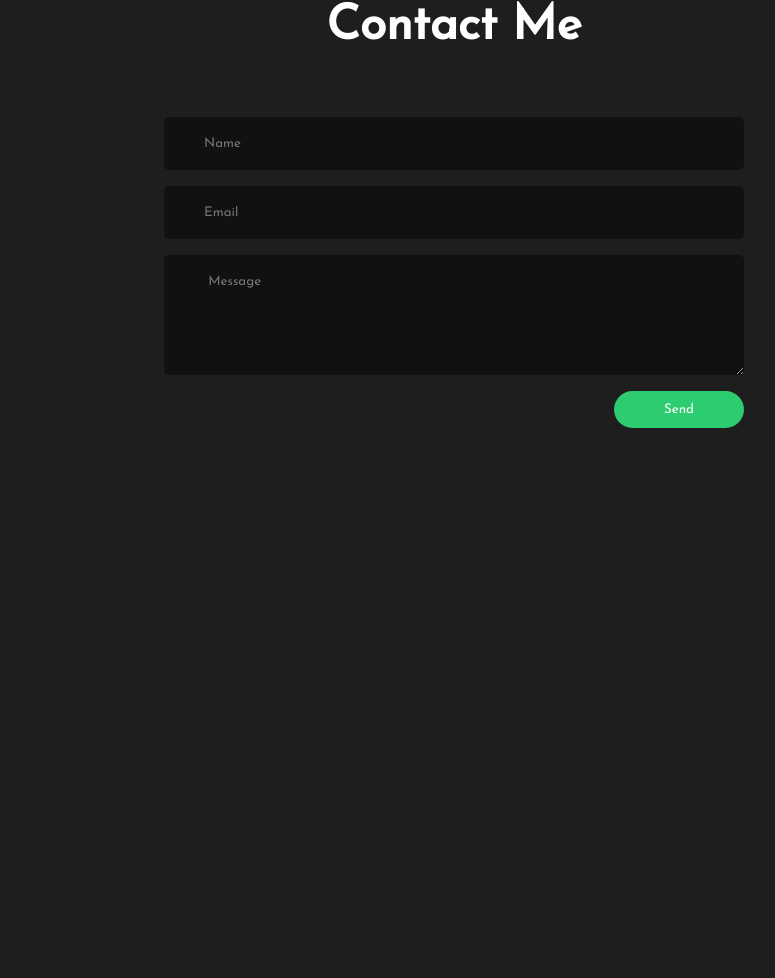
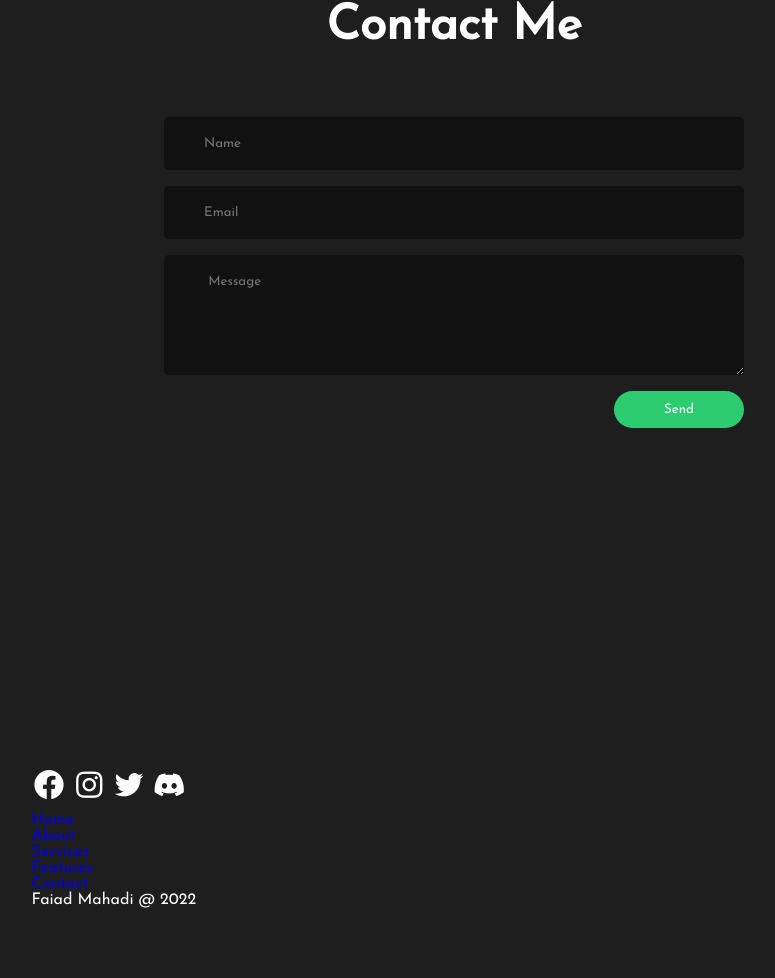
Before and after one commit to faiadmahadi/faiadmahadi.github.io, a plain HTML site: page index.html in a window 1280 px wide. Shown: the part 2510-3488 px from the top of the page, without its empty margins (186-961 px from the left). Before the commit the page ends 3207 px from the top, so only its background shows below. Drawn offline with nearby package versions, Linux system fonts and the light colour scheme.

Commit message:
Update index.html

```diff
--- a/index.html
+++ b/index.html
@@ -105,6 +105,24 @@
   </form>
 </div>
 </section>
+<section class="footer" id="footer">
+  <div class="social">
+    <a href="#"><i class='bx bxl-facebook-circle'></i></a>
+    <a href="#"><i class='bx bxl-instagram'></i></a>
+    <a href="#"><i class='bx bxl-twitter'></i></i></a>
+    <a href="#"><i class='bx bxl-discord-alt'></i></a>
+  </div>
+  <ul class="list">
+    <li><a href="#home" class="smooth-scroll">Home</a></li>
+    <li><a href="#about" class="smooth-scroll">About</a></li>
+    <li><a href="#services" class="smooth-scroll">Services</a></li>
+    <li><a href="#">Features</a></li>
+    <li><a href="#contact" class="smooth-scroll">Contact</a></li>
+  </ul>
+  <p class="copyright">
+    Faiad Mahadi @ 2022
+  </p>
+</section>
 <script>
     const body = document.querySelector("body");
     const navbar = document.querySelector(".navbar");
```
